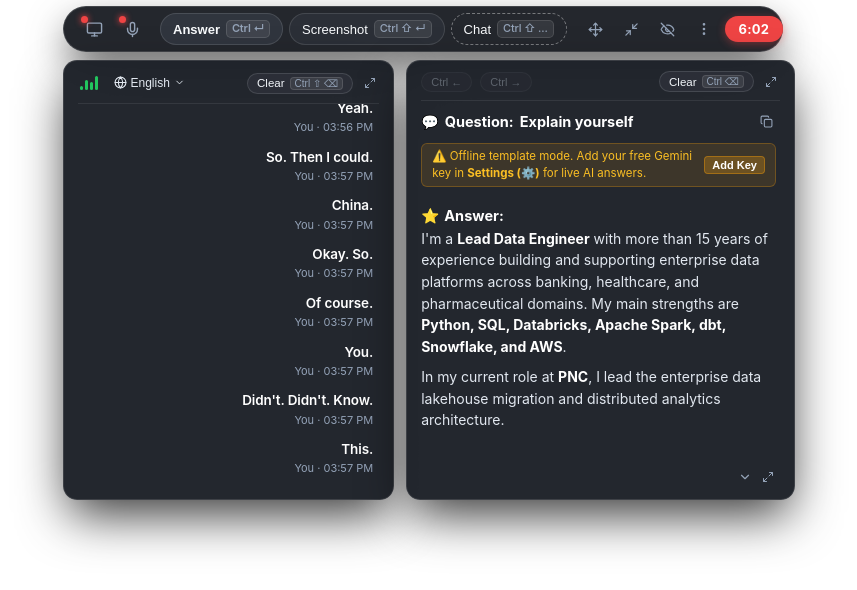
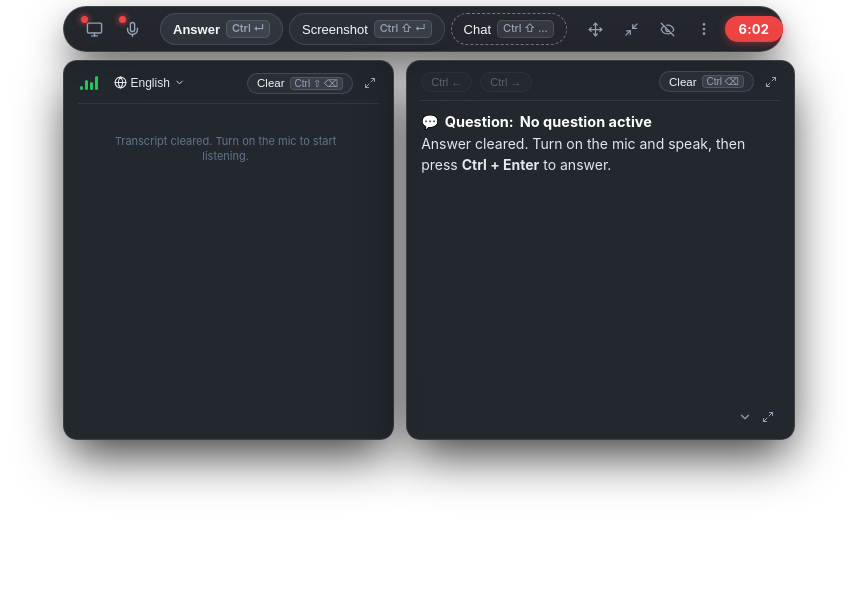
Before and after one commit to swaroop22/stealthAI, a React (Vite) app: page / in a window 1280 px wide. Shown: the top 590 px of the page, without its empty margins (217-1074 px from the left). Built offline with nearby package versions, Linux system fonts and the light colour scheme.

Commit message:
fix: clean initial dummy data and validate Gemini API key format

```diff
--- a/src/App.tsx
+++ b/src/App.tsx
@@ -46,16 +46,7 @@ In my current role at **PNC**, I lead the enterprise data lakehouse migration an
   tokensGenerated: 58
 };
 
-const DEFAULT_INITIAL_TRANSCRIPT: TranscriptItem[] = [
-  { id: "init-1", timestamp: "03:56 PM", speaker: "Candidate", text: "Yeah." },
-  { id: "init-2", timestamp: "03:57 PM", speaker: "Candidate", text: "So. Then I could." },
-  { id: "init-3", timestamp: "03:57 PM", speaker: "Candidate", text: "China." },
-  { id: "init-4", timestamp: "03:57 PM", speaker: "Candidate", text: "Okay. So." },
-  { id: "init-5", timestamp: "03:57 PM", speaker: "Candidate", text: "Of course." },
-  { id: "init-6", timestamp: "03:57 PM", speaker: "Candidate", text: "You." },
-  { id: "init-7", timestamp: "03:57 PM", speaker: "Candidate", text: "Didn't. Didn't. Know." },
-  { id: "init-8", timestamp: "03:57 PM", speaker: "Candidate", text: "This." },
-];
+const DEFAULT_INITIAL_TRANSCRIPT: TranscriptItem[] = [];
 
 export default function App() {
   const [viewMode, setViewMode] = useState<"overlay" | "dashboard">("overlay");
@@ -89,8 +80,8 @@ export default function App() {
   const [activeMode, setActiveMode] = useState<AssistantMode>("coding");
 
   // Multi-response history
-  const [responses, setResponses] = useState<AIResponse[]>([DEFAULT_INITIAL_RESPONSE]);
-  const [activeResponseId, setActiveResponseId] = useState<string | null>("initial-explain-yourself-response");
+  const [responses, setResponses] = useState<AIResponse[]>([]);
+  const [activeResponseId, setActiveResponseId] = useState<string | null>(null);
 
   const [autoAnswer, setAutoAnswer] = useState<boolean>(false);
   const [isSettingsOpen, setIsSettingsOpen] = useState<boolean>(false);
--- a/src/components/SettingsModal.tsx
+++ b/src/components/SettingsModal.tsx
@@ -155,34 +155,44 @@ export const SettingsModal: React.FC<Props> = ({
               </div>
               <input
                 type="text"
-                placeholder="AIzaSy... or AQ...."
+                placeholder="AIzaSy..."
                 value={localApiKey}
                 onChange={(e) => setLocalApiKey(e.target.value.trim())}
                 style={{
                   borderColor:
-                    localApiKey && localApiKey.length < 20
+                    localApiKey && localApiKey.startsWith("AQ.")
+                      ? "#ef4444"
+                      : localApiKey && localApiKey.length < 20
                       ? "#f59e0b"
-                      : localApiKey && localApiKey.length >= 20
+                      : localApiKey && localApiKey.startsWith("AIzaSy")
                       ? "#10b981"
                       : undefined
                 }}
               />
-              {localApiKey && localApiKey.length < 20 && (
+              {localApiKey && localApiKey.startsWith("AQ.") && (
+                <div style={{ marginTop: "6px", fontSize: "11.5px", color: "#f87171", display: "flex", alignItems: "center", gap: "6px" }}>
+                  <span>❌</span>
+                  <span>
+                    This looks like a Google Cloud OAuth token (starts with AQ.). A Gemini API Key starts with <strong>AIzaSy...</strong> from Google AI Studio.
+                  </span>
+                </div>
+              )}
+              {localApiKey && !localApiKey.startsWith("AQ.") && localApiKey.length < 20 && (
                 <div style={{ marginTop: "6px", fontSize: "11.5px", color: "#f59e0b", display: "flex", alignItems: "center", gap: "6px" }}>
                   <span>⚠️</span>
                   <span>
-                    API key is too short ({localApiKey.length} chars). Gemini keys are typically 39+ characters.
+                    API key is too short ({localApiKey.length} chars). Gemini keys start with <strong>AIzaSy</strong> and are 39 characters.
                   </span>
                 </div>
               )}
-              {localApiKey && localApiKey.length >= 20 && (
+              {localApiKey && localApiKey.startsWith("AIzaSy") && localApiKey.length >= 35 && (
                 <div style={{ marginTop: "6px", fontSize: "11.5px", color: "#10b981", display: "flex", alignItems: "center", gap: "6px" }}>
                   <span>✓</span>
-                  <span>Active Gemini API key detected ({localApiKey.slice(0, 4)}...).</span>
+                  <span>Valid Gemini API key format (AIzaSy...).</span>
                 </div>
               )}
               <span className="field-hint" style={{ marginTop: "4px", display: "block" }}>
-                Enables automated Speech-to-Text and live reasoning in macOS desktop app. Stored locally.
+                Enables live AI reasoning and intelligent interview answers. Stored 100% locally on your machine.
               </span>
             </div>
           </div>
```
